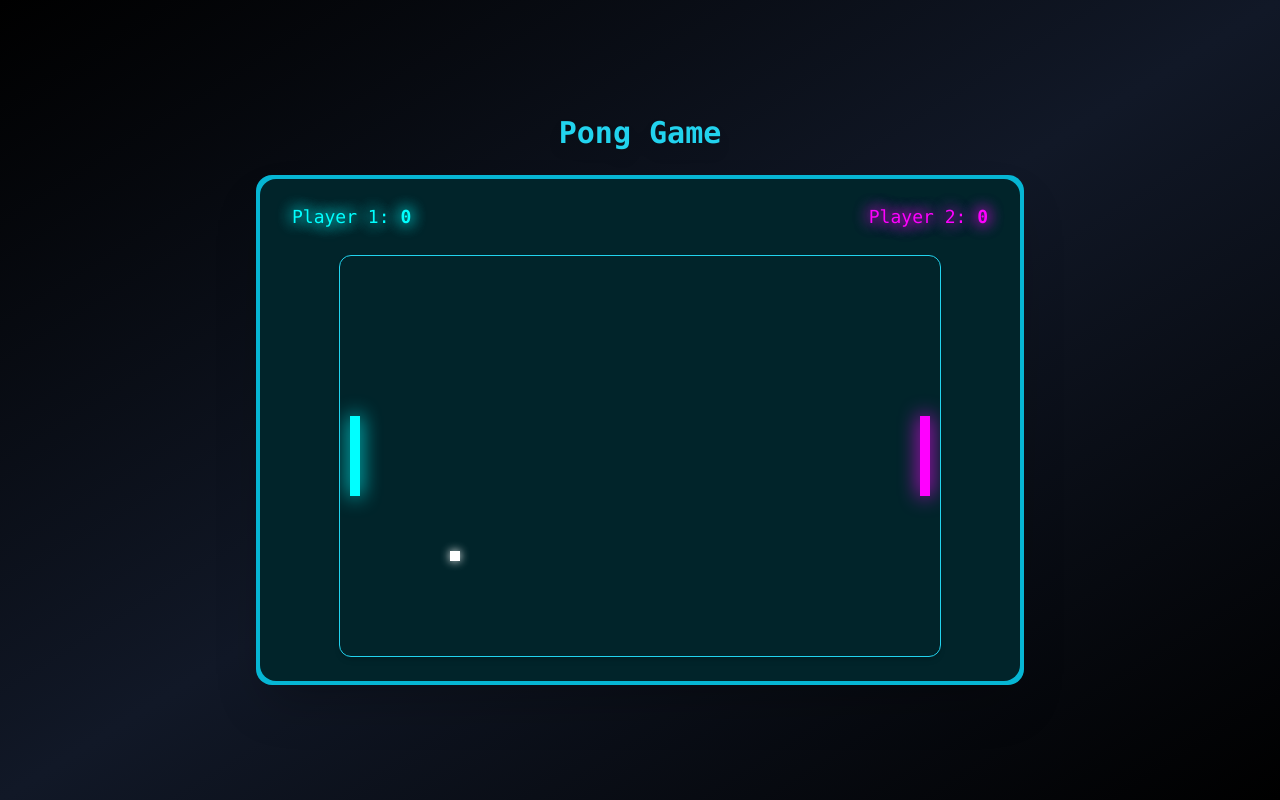
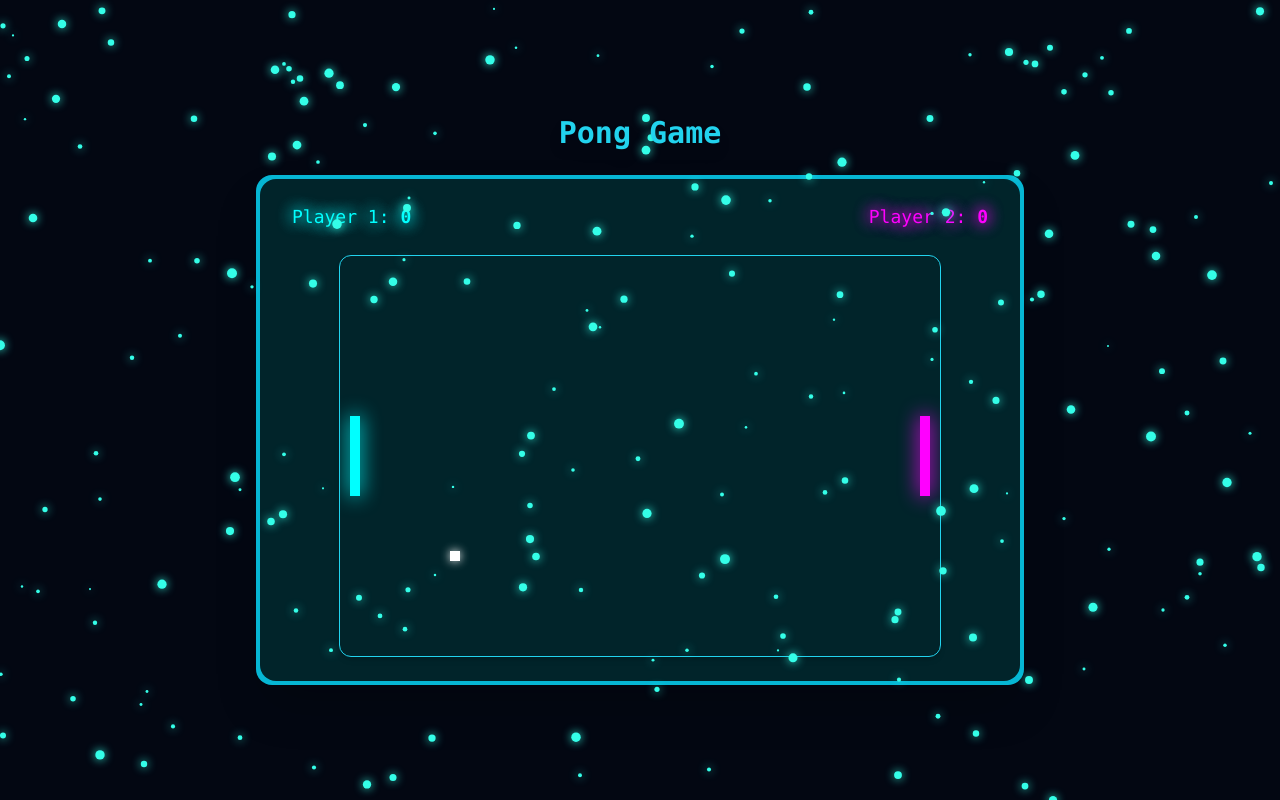
Before and after one commit to TheRealBeaubol/ft_transcendence, a React (Vite) app in the folder frontend/: page /pong in a window 1280 px wide. Built offline with nearby package versions, Linux system fonts and the light colour scheme.

Commit message:
there is starsssssssssssss

```diff
--- a/frontend/src/pages/pong/Pong.tsx
+++ b/frontend/src/pages/pong/Pong.tsx
@@ -1,7 +1,21 @@
+import React, { useEffect, useRef } from 'react';
+import { initParticles } from '../utils/particles';
 import PongGame from './component/PongGame';
 
 function Pong() {
-	return <PongGame />;
+	const canvasRef = useRef<HTMLCanvasElement | null>(null);
+	useEffect(() => {
+		const canvas = canvasRef.current;
+		if (!canvas) return;
+		const cleanup = initParticles(canvas);
+		return cleanup;
+	}, []);
+	return (
+		<div className="bg-gray-950 relative w-full h-screen overflow-hidden">
+			<canvas ref={canvasRef} className="absolute top-0 left-0 w-full h-full z-0" />
+			<PongGame />;
+		</div>
+	)
 }
 
 export default Pong;
--- a/frontend/src/pages/pong/component/PongGame.tsx
+++ b/frontend/src/pages/pong/component/PongGame.tsx
@@ -267,7 +267,7 @@ export default function PongGame() {
 	}, []);
 
 	return (
-		<div className="fixed inset-0 flex flex-col items-center justify-center z-50 bg-gradient-to-br from-black via-gray-900 to-black p-4">
+		<div className="flex flex-col items-center justify-center h-screen">
 
 			<h1 className="text-center text-3xl font-bold text-cyan-400 font-mono mb-6 drop-shadow-lg">
 				Pong Game
```
